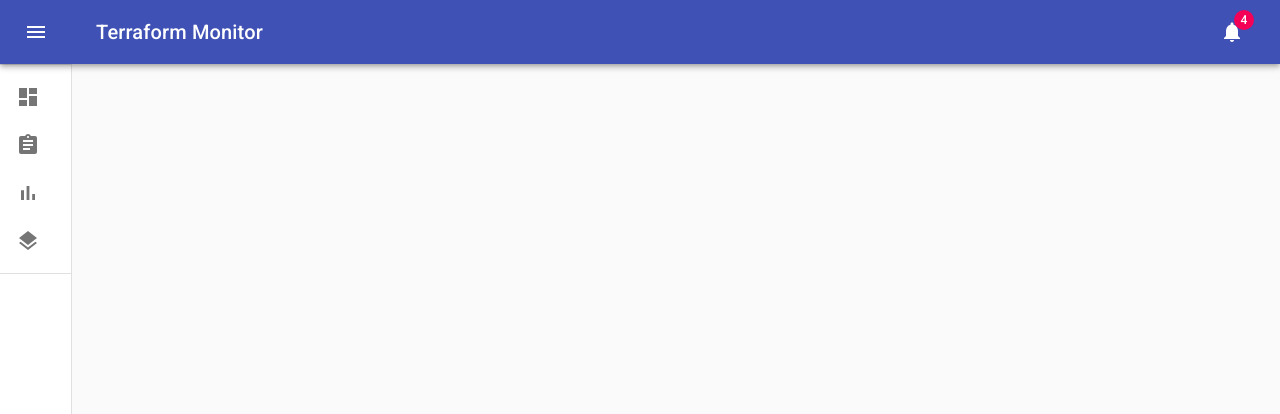
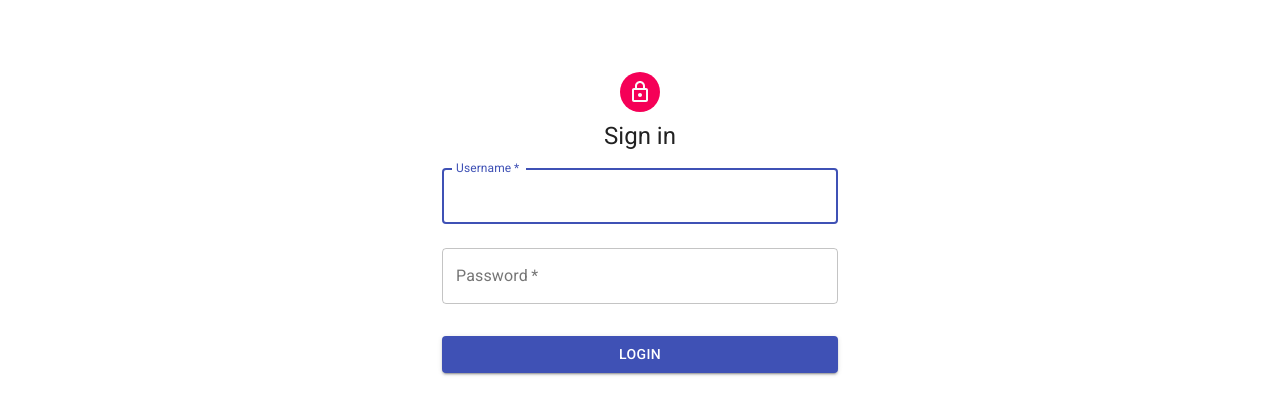
Before and after one commit to lleps/terraform-validator, a React (Create React App) app in the folder webpanel/: page /login in a window 1280 px wide. Shown: the top 414 px of the page. Built offline with nearby package versions, Linux system fonts and the light colour scheme; what javascript-time-ago would draw is missing.

Commit message:
Implement login in frontend

```diff
--- a/webpanel/package.json
+++ b/webpanel/package.json
@@ -13,7 +13,8 @@
     "react-time-ago": "^5.0.7",
     "recharts": "^1.7.1",
     "typeface-roboto": "0.0.75",
-    "javascript-time-ago": "latest"
+    "javascript-time-ago": "latest",
+    "js-cookie": "latest"
   },
   "scripts": {
     "start": "react-scripts start",
--- a/webpanel/src/App.js
+++ b/webpanel/src/App.js
@@ -10,6 +10,7 @@
 import {ForeignResourceDetailsDialog, ForeignResourcesTable} from "./ForeignResources";
 import {makeStyles} from "@material-ui/core";
 import FloatingActionButtons from "./Fab";
+import Login, {getSession, setSessionKey} from "./Login";
 
 const useStyles = makeStyles(theme => ({
     paper: {
@@ -173,11 +174,31 @@
             <Route path="/features" component={Features}/>
             <Route path="/tfstates" component={TFStates}/>
             <Route path="/foreignresources" component={ForeignResources}/>
+            <Route path="/login" render={() => <Redirect to={"/logs"}/>}/>
         </div>
     );
 }
 
 function App() {
+    let sess = getSession();
+    if (sess == null) {
+        return <Router>
+            <Route path="/login" render={() =>
+                <Login
+                    onLogin={key => {
+                        setSessionKey(key);
+                        window.location.reload();
+                    }}
+                />
+            }/>
+            <Redirect to="/login"/>
+        </Router>
+    } else {
+        return <AppLogged/>
+    }
+}
+
+function AppLogged() {
     return (
         <Router>
             <Navigation title={"Terraform Monitor"} content={Routes}/>
--- a/webpanel/src/DeleteDialog.js
+++ b/webpanel/src/DeleteDialog.js
@@ -2,21 +2,18 @@
 import {Button, Dialog} from "@material-ui/core";
 import DialogTitle from "@material-ui/core/DialogTitle";
 import DialogActions from "@material-ui/core/DialogActions";
-import axios from 'axios';
 import CircularProgress from "@material-ui/core/CircularProgress";
+import {handledDelete} from "./Requests";
 
 export function DeleteDialog({ message, deleteUrl, onCancel, onDelete }) {
     const [deleting, setDeleting] = React.useState(false);
 
     function onClickOk() {
         setDeleting(true);
-        axios.delete(deleteUrl).then(() => {
+        handledDelete(deleteUrl, () => {
             onDelete();
             setDeleting(false);
-        }).catch(err => {
-            console.log(err);
-            setDeleting(false);
-        })
+        });
     }
 
     return (
--- a/webpanel/src/Features.js
+++ b/webpanel/src/Features.js
@@ -12,7 +12,6 @@
 import DialogContent from "@material-ui/core/DialogContent";
 import TextField from "@material-ui/core/TextField";
 import DialogActions from "@material-ui/core/DialogActions";
-import axios from 'axios';
 import {Delete, Edit} from "@material-ui/icons";
 import IconButton from "@material-ui/core/IconButton";
 import DialogTitle from "@material-ui/core/DialogTitle";
@@ -20,34 +19,29 @@
 import {TagList, TagListField} from "./TagList";
 import FormControlLabel from "@material-ui/core/FormControlLabel";
 import Switch from "@material-ui/core/Switch";
+import {handledGet, handledPost, handledPut} from "./Requests";
 
 export function FeatureAddDialog({ onAdd, onCancel }) {
     const [name, setName] = React.useState("");
     const [inputError, setInputError] = React.useState("");
 
     function onClickOk() {
-        axios.get(`/features`).then(res => {
-            if (res.data.findIndex(obj => obj.name === name) === -1) {
+        handledGet(`/features`, data => {
+            if (data.findIndex(obj => obj.name === name) === -1) {
                 if (!nameIsValid(name)) {
                     setInputError("Invalid name.");
                     return;
                 }
 
-                axios.post(`/features`, {
+                handledPost(`/features`, {
                     name: name,
-                    source: "\n\n\n\n",
+                    source: "\nSource code goes here...\n",
                     tags: ["default"]
-                }).then((res) => {
-                    onAdd(res.data.id);
-                }).catch(error => {
-                    console.log(error);
-                })
+                }, res => onAdd(res.id));
             } else {
                 setInputError("Feature '" + name + "' already exists.");
             }
-        }).catch(error => {
-            console.log(error);
-        })
+        });
     }
 
     function handleChange(e) {
@@ -103,29 +97,25 @@
     const [disabled, setDisabled] = React.useState(true);
 
     React.useEffect(() => {
-        axios.get("/features/" + id)
-            .then(res => {
-                setSource(res.data.source);
-                setName(res.data.name);
-                setTags(res.data.tags || []);
-                setLoading(false);
-                setDisabled(res.data.disabled);
-            })
-            .catch(err => console.log("error getting details: " + err));
+        handledGet("/features/" + id, res => {
+            setSource(res.source);
+            setName(res.name);
+            setTags(res.tags || []);
+            setLoading(false);
+            setDisabled(res.disabled);
+        });
     }, []);
 
     function save() {
         setSaving(true);
-        axios.put(`/features/` + id, {
+        handledPut(`/features/` + id, {
             source: source,
             tags: tags,
             disabled: disabled,
-        }).then(() => {
+        }, () => {
             setSaving(false);
             onSave();
-        }).catch(error => {
-            console.log(error);
-        })
+        });
     }
 
     let body;
@@ -208,13 +198,9 @@
     fetchData() {
         this.setState({ updating: true });
 
-        axios.get(`/features`).then(res => {
-            const features = res.data;
-            this.setState({ features: features, updating: false });
-        }).catch(error => {
-            this.setState({ updating: false });
-            console.log(error);
-        })
+        handledGet(`/features`, data => {
+            this.setState({ features: data, updating: false });
+        });
     }
 
     componentDidMount() {
--- a/webpanel/src/ForeignResources.js
+++ b/webpanel/src/ForeignResources.js
@@ -6,16 +6,15 @@
 import TableCell from "@material-ui/core/TableCell";
 import TableBody from "@material-ui/core/TableBody";
 import CircularProgress from "@material-ui/core/CircularProgress";
-import axios from 'axios';
 import {TimeAgo} from "./Time";
 import {Info} from "@material-ui/icons";
-import Tooltip from "@material-ui/core/Tooltip";
 import {Button, Typography} from "@material-ui/core";
 import Dialog from "@material-ui/core/Dialog";
 import DialogTitle from "@material-ui/core/DialogTitle";
 import DialogContent from "@material-ui/core/DialogContent";
 import DialogActions from "@material-ui/core/DialogActions";
 import IconButton from "@material-ui/core/IconButton";
+import {handledGet} from "./Requests";
 
 export function ForeignResourceDetailsDialog({ id, onClose }) {
     const [details, setDetails] = React.useState("");
@@ -23,14 +22,11 @@
     const [type, setType] = React.useState("");
 
     React.useEffect(() => {
-        axios.get("/foreignresources/" + id).then(res => {
+        handledGet("/foreignresources/" + id, data => {
             setLoading(false);
-            setType(res.data.resource_type);
-            setDetails(res.data.resource_details);
-        }).catch(err => {
-            console.log(err);
-            setLoading(false)
-        })
+            setType(data.resource_type);
+            setDetails(data.resource_details);
+        });
     }, []);
 
     return <Dialog
@@ -61,11 +57,9 @@
     };
 
     componentDidMount() {
-        axios.get(`/foreignresources`)
-            .then(res => {
-                const foreignresources = res.data;
-                this.setState({ foreignresources });
-            })
+        handledGet(`/foreignresources`, data => {
+            this.setState({ foreignresources: data });
+        })
     }
 
     render() {
--- /dev/null
+++ b/webpanel/src/Login.js
@@ -0,0 +1,132 @@
+import React from 'react';
+import Avatar from '@material-ui/core/Avatar';
+import Button from '@material-ui/core/Button';
+import CssBaseline from '@material-ui/core/CssBaseline';
+import TextField from '@material-ui/core/TextField';
+import LockOutlinedIcon from '@material-ui/icons/LockOutlined';
+import Typography from '@material-ui/core/Typography';
+import { makeStyles } from '@material-ui/core/styles';
+import Container from '@material-ui/core/Container';
+import Cookies from 'js-cookie'
+import axios from 'axios';
+
+export const getSession = () => {
+    const jwtKey = Cookies.get('__session');
+    if (jwtKey) {
+        return jwtKey;
+    } else {
+        return null;
+    }
+};
+
+export const logOut = () => {
+    Cookies.remove('__session')
+};
+
+export function setSessionKey(key) {
+    Cookies.set('__session', key)
+}
+
+export function removeSession() {
+    Cookies.remove('__session');
+}
+
+const useStyles = makeStyles(theme => ({
+    '@global': {
+        body: {
+            backgroundColor: theme.palette.common.white,
+        },
+    },
+    paper: {
+        marginTop: theme.spacing(8),
+        display: 'flex',
+        flexDirection: 'column',
+        alignItems: 'center',
+    },
+    avatar: {
+        margin: theme.spacing(1),
+        backgroundColor: theme.palette.secondary.main,
+    },
+    form: {
+        width: '100%', // Fix IE 11 issue.
+        marginTop: theme.spacing(1),
+    },
+    submit: {
+        margin: theme.spacing(3, 0, 2),
+    },
+}));
+
+export default function Login({ onLogin }) {
+    const classes = useStyles();
+    const [username, setUsername] = React.useState("");
+    const [password, setPassword] = React.useState("");
+    const [loading, setLoading] = React.useState(false);
+    const [error, setError] = React.useState("");
+
+    function postLogin() {
+        setLoading(true);
+        axios.post("/login", {
+            username: username,
+            password: password
+        }).then(resp => {
+            setLoading(false);
+            onLogin(resp.data.token);
+        }).catch((err) => {
+            setError("Invalid username or password.");
+            setLoading(false);
+            console.log("can't login: " + err);
+        })
+    }
+
+    return (
+        <Container component="main" maxWidth="xs">
+            <CssBaseline />
+            <div className={classes.paper}>
+                <Avatar className={classes.avatar}>
+                    <LockOutlinedIcon />
+                </Avatar>
+                <Typography component="h1" variant="h5">
+                    Sign in
+                </Typography>
+                <TextField
+                    variant="outlined"
+                    value={username}
+                    margin="normal"
+                    required
+                    fullWidth
+                    id="email"
+                    label="Username"
+                    name="username"
+                    error={error !== ""}
+                    autoFocus
+                    onChange={e => setUsername(e.target.value)}
+                />
+                <TextField
+                    variant="outlined"
+                    value={password}
+                    margin="normal"
+                    required
+                    fullWidth
+                    name="password"
+                    label="Password"
+                    type="password"
+                    id="password"
+                    autoComplete="current-password"
+                    helperText={error}
+                    error={error !== ""}
+                    onChange={e => setPassword(e.target.value)}
+                />
+                <Button
+                    type="submit"
+                    fullWidth
+                    variant="contained"
+                    color="primary"
+                    className={classes.submit}
+                    onClick={() => { postLogin() }}
+                >
+                    { loading ? "Login..." : "Login" }
+                </Button>
+            </div>
+        </Container>
+    );
+}
--- a/webpanel/src/Logs.js
+++ b/webpanel/src/Logs.js
@@ -9,7 +9,6 @@
 import {Button} from "@material-ui/core";
 import CircularProgress from "@material-ui/core/CircularProgress";
 import {AccessTime, Info, TrendingFlat} from "@material-ui/icons";
-import axios from 'axios';
 import DialogContent from "@material-ui/core/DialogContent";
 import DialogActions from "@material-ui/core/DialogActions";
 import Dialog from "@material-ui/core/Dialog";
@@ -20,6 +19,7 @@
 import {Account} from "./TagList";
 import {SelectAccount} from "./Account";
 import {ComplianceResult} from "./Compliance";
+import {handledGet} from "./Requests";
 
 export class LogDetailsDialog extends React.Component {
     state = {
@@ -28,11 +28,9 @@
     };
 
     componentDidMount() {
-        axios.get("/logs/" + this.props.id)
-            .then(res => {
-                const details = res.data;
-                this.setState({ details: details, diffHtml: details.state_diff_html });
-            })
+        handledGet("/logs/" + this.props.id, data => {
+            this.setState({ details: data, diffHtml: data.state_diff_html });
+        });
     }
 
     render() {
@@ -207,12 +205,7 @@
 
     fetchData() {
         this.setState({ updating: true });
-        axios.get(`/logs`)
-            .then(res => {
-                const logs = res.data;
-                this.setState({ logs });
-                this.setState({ updating: false });
-            })
+        handledGet(`/logs`, data => this.setState({ logs: data, updating: false }));
     }
 
     componentDidMount() {
--- /dev/null
+++ b/webpanel/src/Requests.js
@@ -0,0 +1,63 @@
+import axios from 'axios';
+import {getSession, removeSession} from "./Login";
+
+export function handledGet(endpoint, onResponse, onFinish) {
+    handledGeneric("get", endpoint, {}, onResponse, onFinish);
+}
+
+export function handledDelete(endpoint, onResponse, onFinish) {
+    handledGeneric("delete", endpoint, {}, onResponse, onFinish);
+}
+
+export function handledPost(endpoint, data, onResponse, onFinish) {
+    handledGeneric("post", endpoint, data, onResponse, onFinish);
+}
+
+export function handledPut(endpoint, data, onResponse, onFinish) {
+    handledGeneric("put", endpoint, data, onResponse, onFinish);
+}
+
+function handledGeneric(method, endpoint, data, onResponse, onFinish) {
+    let jwtKey = getSession();
+    if (!jwtKey) { // doesn't have the session cookie, reload.
+        window.location.reload();
+        return;
+    }
+
+    let config = {
+        headers: {
+            Authorization: "Bearer " + jwtKey
+        }
+    };
+
+    let promise = null;
+    if (method === "get") {
+        promise = axios.get(endpoint, config);
+    } else if (method === "post") {
+        promise = axios.post(endpoint, data, config);
+    } else if (method === "put") {
+        promise = axios.put(endpoint, data, config);
+    } else if (method === "delete") {
+        promise = axios.delete(endpoint, config);
+    } else {
+        throw "Invalid method: " + method;
+    }
+
+    promise
+        .then(response => {
+            onResponse(response.data)
+        })
+        .catch(err => {
+            if (err.response && err.response.status === 401) {
+                // token not valid anymore
+                console.log("401 received, reload page and wipe key.");
+                removeSession();
+                window.location.reload();
+            } else {
+                console.log("error in get request: " + err);
+            }
+        })
+        .then(() => {
+            if (onFinish) onFinish()
+        });
+}
--- a/webpanel/src/TFStates.js
+++ b/webpanel/src/TFStates.js
@@ -1,4 +1,3 @@
-import Typography from "@material-ui/core/Typography";
 import React from "react";
 import Title from "./Title";
 import Table from "@material-ui/core/Table";
@@ -8,9 +7,7 @@
 import TableBody from "@material-ui/core/TableBody";
 import {Button} from "@material-ui/core";
 import CircularProgress from "@material-ui/core/CircularProgress";
-import axios from 'axios';
 import {Delete, Edit, Error, Info, Sync} from "@material-ui/icons";
-import Tooltip from "@material-ui/core/Tooltip";
 import IconButton from "@material-ui/core/IconButton";
 import Dialog from "@material-ui/core/Dialog";
 import DialogTitle from "@material-ui/core/DialogTitle";
@@ -22,6 +19,7 @@
 import {SelectAccount} from "./Account";
 import LinearProgress from "@material-ui/core/LinearProgress";
 import {ComplianceResult} from "./Compliance";
+import {handledGet, handledPost, handledPut} from "./Requests";
 
 export function TFStateDialog({ editMode, onAdd, onCancel, id }) {
     const [loading, setLoading] = React.useState(false);
@@ -34,15 +32,13 @@
     React.useEffect(() => {
         if (editMode) {
             setLoading(true);
-            axios.get("/tfstates/" + id)
-                .then(res => {
-                    setAccount(res.data.account);
-                    setPath(res.data.path);
-                    setBucket(res.data.bucket);
-                    setTags(res.data.tags || []);
-                    setLoading(false);
-                })
-                .catch(err => console.log("error getting details: " + err));
+            handledGet("/tfstates/" + id, data => {
+                setAccount(data.account);
+                setPath(data.path);
+                setBucket(data.bucket);
+                setTags(data.tags || []);
+                setLoading(false);
+            });
         }
     }, [editMode, id]);
 
@@ -58,19 +54,15 @@
         }
 
         if (!editMode) { // POST (with tfstate duplication check)
-            axios.get(`/tfstates`).then(res => {
-                if (anyTFStateMatchingBucketPath(res.data)) {
-                    setInputError("The bucket:path combination already exists.");
+            handledGet(`/tfstates`, data => {
+                if (anyTFStateMatchingBucketPath(data)) {
+                    setInputError("That bucket:path combination already exists.");
                 } else {
-                    axios.post(`/tfstates`, body).then(() => {
-                        onAdd()
-                    })
+                    handledPost(`/tfstates`, body, () => onAdd());
                 }
             })
         } else { // just PUT
-            axios.put(`/tfstates/` + id, body).then(() => {
-                onAdd()
-            })
+            handledPut(`/tfstates/` + id, body, () => onAdd());
         }
     }
 
@@ -174,12 +166,9 @@
     fetchData() {
         this.setState({ updating: true });
 
-        axios.get(`/tfstates`)
-            .then(res => {
-                const tfstates = res.data;
-                this.setState({ tfstates });
-                this.setState({ updating: false });
-            })
+        handledGet(`/tfstates`, data => {
+            this.setState({ tfstates: data, updating: false });
+        });
     }
 
     mutateTFState(id, mutator) {
@@ -200,7 +189,7 @@
         });
 
         // do the request
-        axios.post(`/tfstates/` + id + `/validate`).then(() => {
+        handledPost(`/tfstates/` + id + `/validate`, {}, () => {
             this.mutateTFState(id, old => {
                 old.force_validation = true;
                 return old;
@@ -216,10 +205,9 @@
                 if (!this.state.updatingIds.has(id)) {
                     this.setState({ updatingIds: new Set(this.state.updatingIds).add(id) });
 
-                    axios.get(`/tfstates/` + id)
-                        .then(res => this.mutateTFState(id, () => res.data))
-                        .catch((err) => console.log("error: " + err))
-                        .finally(() => {
+                    handledGet(`/tfstates/` + id,
+                        data => this.mutateTFState(id, () => data),
+                        () => {
                             // remove from ongoing set
                             let newUpdatingIds = new Set(this.state.updatingIds);
                             newUpdatingIds.delete(id);
```
